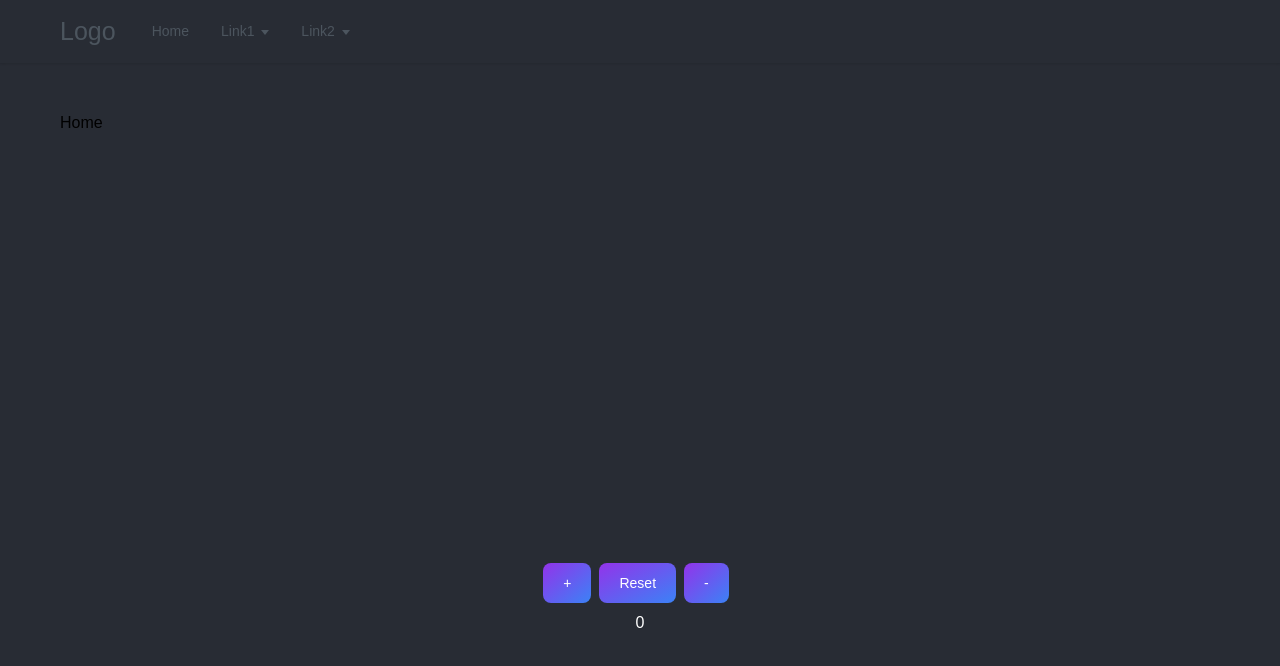
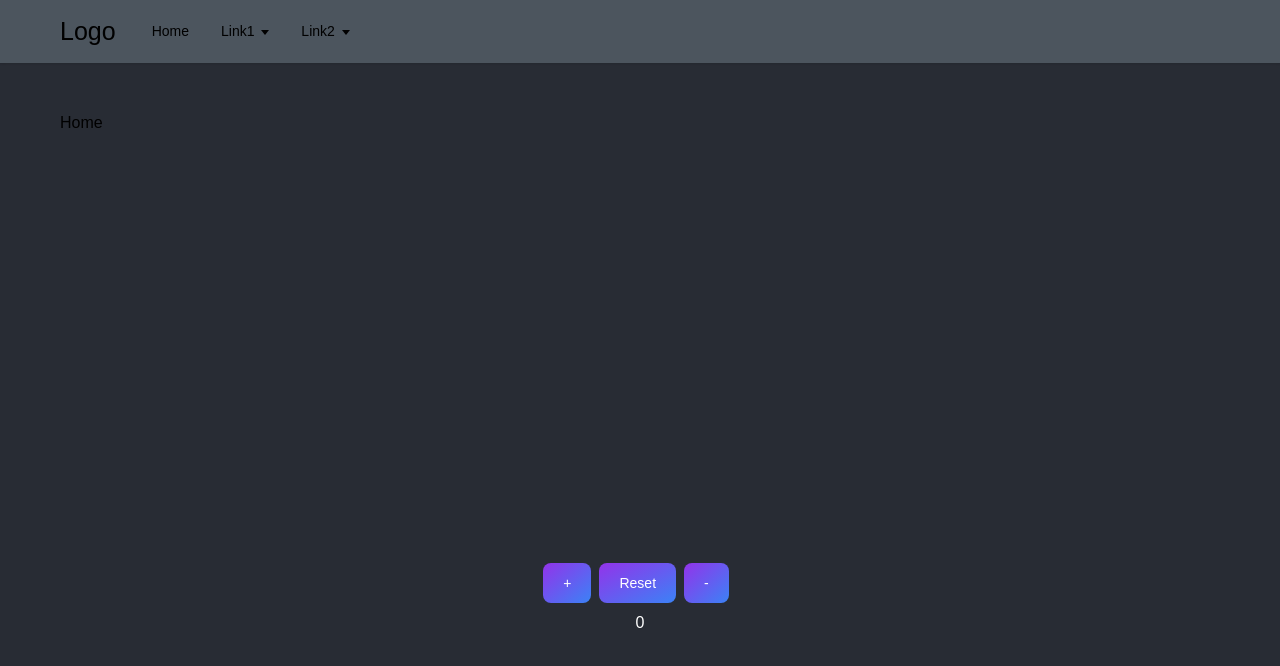
Before and after one commit to martualarc/schujman-react, a React (Create React App) app: page / in a window 1280 px wide. Shown: the top 666 px of the page. Built offline with nearby package versions, Linux system fonts and the light colour scheme.

Commit message:
Color fondo 3

```diff
--- a/src/style/App.css
+++ b/src/style/App.css
@@ -39,7 +39,7 @@ body {
 
 header {
   box-shadow: 0 1px 3px 0 rgba(0, 0, 0, 0.07), 0 1px 2px 0 rgba(0, 0, 0, 0.05);
-  color: #4c555e;
+  background-color: #4c555e;
 }
 
 .nav-area {
```
